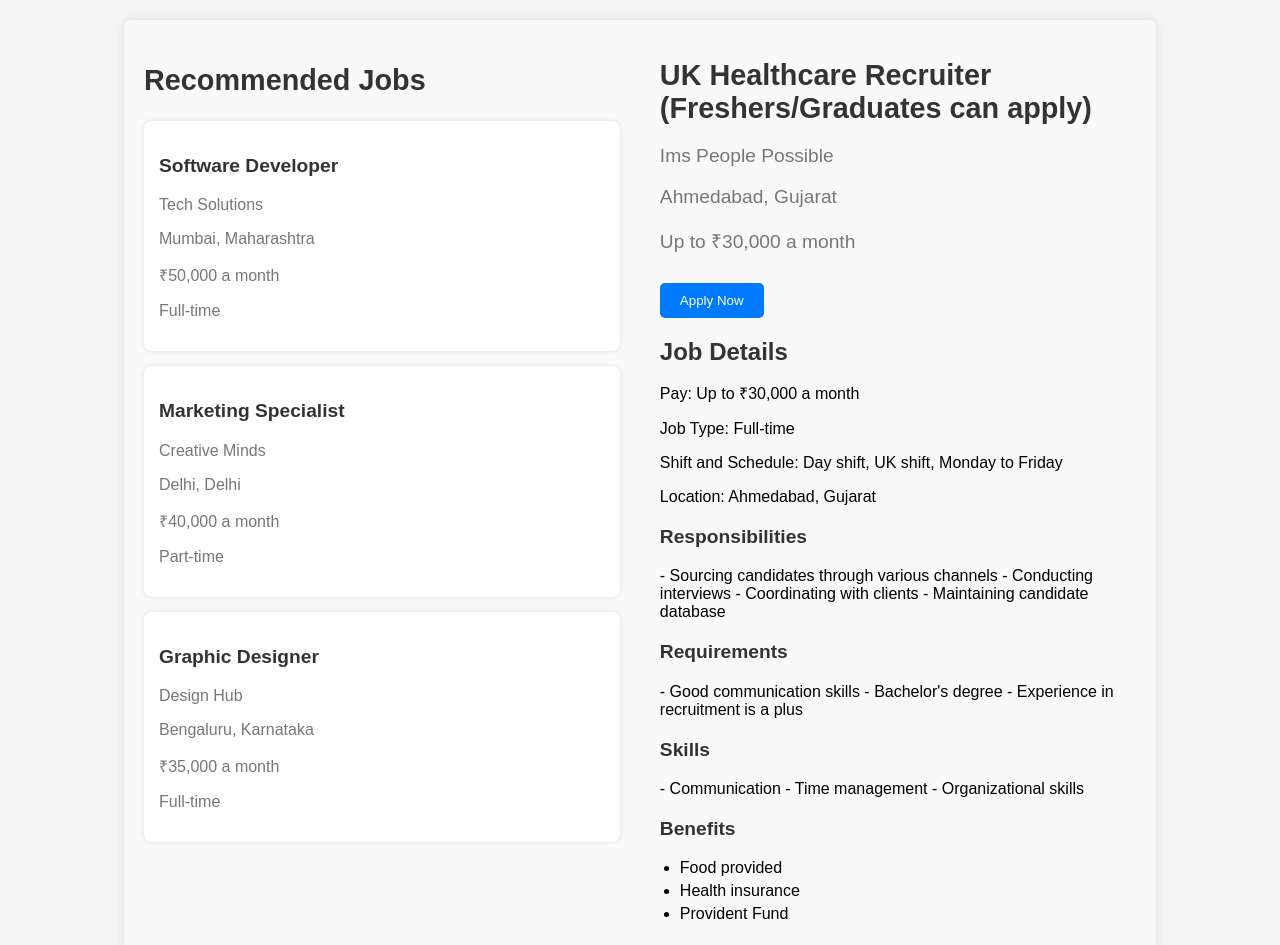
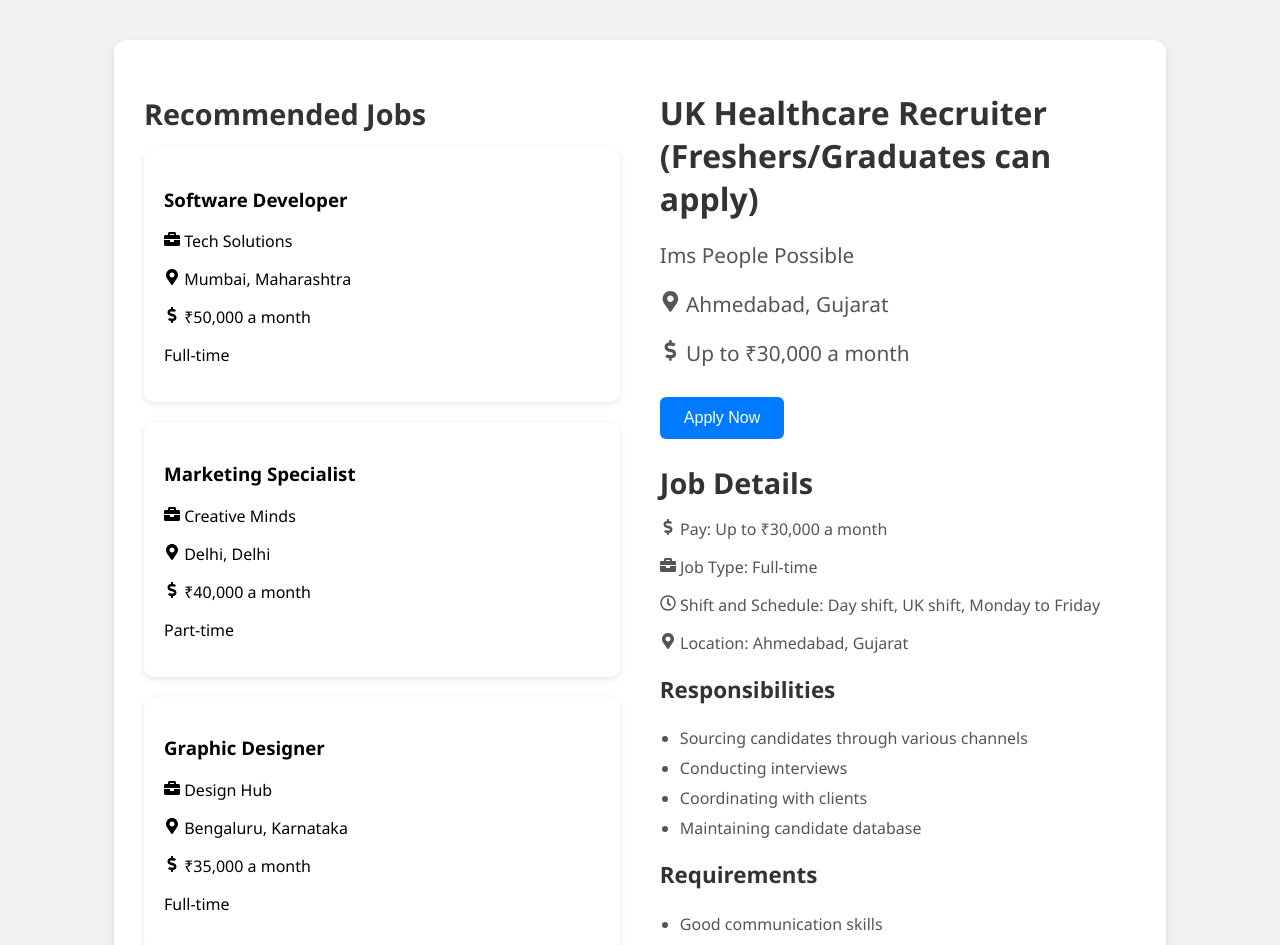
Before and after one commit to Yashgabani845/hiring-portal, a React (Create React App) app in the folder hiring-portal/: page /job/1 in a window 1280 px wide. Shown: the top 945 px of the page. Built offline with nearby package versions, Linux system fonts and the light colour scheme.

Commit message:
particular job view added

```diff
--- a/hiring-portal/package.json
+++ b/hiring-portal/package.json
@@ -18,6 +18,8 @@
     "react-router-dom": "^6.24.1",
     "react-scripts": "5.0.1",
     "react-select": "^5.8.0",
+    "styled-components": "^6.1.12",
+    "tailwindcss": "^3.4.6",
     "web-vitals": "^2.1.4"
   },
   "scripts": {
--- a/hiring-portal/src/CSS/job.css
+++ b/hiring-portal/src/CSS/job.css
@@ -1,18 +1,22 @@
+/* job.css */
+
 .job-page {
     display: flex;
     justify-content: center;
-    padding: 20px;
-    font-family: Arial, sans-serif;
+    padding: 40px 20px;
+    font-family: 'Segoe UI', Tahoma, Geneva, Verdana, sans-serif;
+    background-color: #f2f2f2;
 }
 
 .job-container {
     display: flex;
     justify-content: space-between;
     width: 80%;
-    background: #f9f9f9;
-    border-radius: 8px;
-    box-shadow: 0 0 10px rgba(0, 0, 0, 0.1);
-    padding: 20px;
+    background: #ffffff;
+    border-radius: 12px;
+    box-shadow: 0 4px 8px rgba(0, 0, 0, 0.1);
+    padding: 30px;
+    gap: 20px;
 }
 
 .recommended-jobs, .current-job {
@@ -20,72 +24,65 @@
 }
 
 .recommended-jobs h2, .current-job h1 {
-    font-size: 1.8em;
+    font-size: 2em;
     color: #333;
+    margin-bottom: 20px;
 }
 
 .recommended-job-card {
-    background: #fff;
-    border-radius: 8px;
-    box-shadow: 0 0 5px rgba(0, 0, 0, 0.1);
-    padding: 15px;
-    margin-bottom: 15px;
+    background: #ffffff;
+    border-radius: 10px;
+    box-shadow: 0 2px 6px rgba(0, 0, 0, 0.1);
+    padding: 20px;
+    margin-bottom: 20px;
+    transition: box-shadow 0.3s ease, transform 0.3s ease;
 }
 
-.recommended-job-card h3 {
-    font-size: 1.2em;
-    color: #333;
+.recommended-job-card:hover {
+    box-shadow: 0 4px 12px rgba(0, 0, 0, 0.2);
+    transform: translateY(-5px);
 }
 
-.recommended-job-card p {
-    font-size: 1em;
-    color: #777;
+.job-title {
+    font-size: 2em;
+    color: #333;
+    margin-bottom: 20px;
 }
 
-.current-job .company, .location, .salary {
-    font-size: 1.2em;
-    color: #777;
-}
-
-.apply-btn {
-    padding: 10px 20px;
-    background-color: #007bff;
-    color: white;
-    border: none;
-    border-radius: 5px;
-    cursor: pointer;
-    margin-top: 10px;
-}
-
-.apply-btn:hover {
-    background-color: #0056b3;
-}
-
-.job-details {
-    margin-top: 20px;
-}
-
-.job-details h2 {
-    font-size: 1.5em;
-    margin-bottom: 10px;
-    color: #333;
-}
-
-.job-details p {
-    margin-bottom: 10px;
-}
-
-.job-details h3 {
-    font-size: 1.2em;
+.job-subheading {
+    font-size: 1.4em;
     margin-top: 20px;
     color: #333;
 }
 
-.job-details ul {
+.job-details-list {
     list-style-type: disc;
     padding-left: 20px;
+    color: #555;
 }
 
-.job-details ul li {
-    margin-bottom: 5px;
+.job-detail-item {
+    margin-bottom: 8px;
 }
+
+.job-detail, .job-company, .job-location, .job-salary {
+    margin-bottom: 15px;
+    color: #555;
+}
+
+.apply-button {
+    padding: 12px 24px;
+    background-color: #007bff;
+    color: #ffffff;
+    border: none;
+    border-radius: 6px;
+    cursor: pointer;
+    margin-top: 20px;
+    font-size: 1em;
+    transition: background-color 0.3s ease, transform 0.3s ease;
+}
+
+.apply-button:hover {
+    background-color: #0056b3;
+    transform: translateY(-2px);
+}
--- a/hiring-portal/src/Components/Job.jsx
+++ b/hiring-portal/src/Components/Job.jsx
@@ -1,6 +1,117 @@
 import React from "react";
 import { useParams } from "react-router-dom";
-import "../CSS/job.css";
+import styled from "styled-components";
+import { FaRegClock, FaMapMarkerAlt, FaDollarSign, FaBriefcase } from "react-icons/fa";
+import "../CSS/job.css"
+// Styled Components
+const JobPage = styled.div`
+    display: flex;
+    justify-content: center;
+    padding: 40px 20px;
+    font-family: 'Segoe UI', Tahoma, Geneva, Verdana, sans-serif;
+    background-color: #f2f2f2;
+`;
+
+const JobContainer = styled.div`
+    display: flex;
+    justify-content: space-between;
+    width: 80%;
+    background: #ffffff;
+    border-radius: 12px;
+    box-shadow: 0 4px 8px rgba(0, 0, 0, 0.1);
+    padding: 30px;
+    gap: 20px;
+`;
+
+const RecommendedJobs = styled.div`
+    width: 48%;
+`;
+
+const CurrentJob = styled.div`
+    width: 48%;
+`;
+
+const JobCard = styled.div`
+    background: #ffffff;
+    border-radius: 10px;
+    box-shadow: 0 2px 6px rgba(0, 0, 0, 0.1);
+    padding: 20px;
+    margin-bottom: 20px;
+    transition: box-shadow 0.3s ease, transform 0.3s ease;
+
+    &:hover {
+        box-shadow: 0 4px 12px rgba(0, 0, 0, 0.2);
+        transform: translateY(-5px);
+    }
+`;
+
+const JobTitle = styled.h1`
+    font-size: 2em;
+    color: #333;
+    margin-bottom: 20px;
+`;
+
+const JobHeading = styled.h2`
+    font-size: 1.8em;
+    margin-bottom: 15px;
+    color: #333;
+`;
+
+const JobSubheading = styled.h3`
+    font-size: 1.4em;
+    margin-top: 20px;
+    color: #333;
+`;
+
+const JobDetailsList = styled.ul`
+    list-style-type: disc;
+    padding-left: 20px;
+    color: #555;
+`;
+
+const JobDetailItem = styled.li`
+    margin-bottom: 8px;
+`;
+
+const JobDetail = styled.p`
+    margin-bottom: 15px;
+    color: #555;
+`;
+
+const JobCompany = styled.p`
+    font-size: 1.3em;
+    color: #555;
+    margin-bottom: 10px;
+`;
+
+const JobLocation = styled.p`
+    font-size: 1.3em;
+    color: #555;
+    margin-bottom: 10px;
+`;
+
+const JobSalary = styled.p`
+    font-size: 1.3em;
+    color: #555;
+    margin-bottom: 10px;
+`;
+
+const ApplyButton = styled.button`
+    padding: 12px 24px;
+    background-color: #007bff;
+    color: #ffffff;
+    border: none;
+    border-radius: 6px;
+    cursor: pointer;
+    margin-top: 20px;
+    font-size: 1em;
+    transition: background-color 0.3s ease, transform 0.3s ease;
+
+    &:hover {
+        background-color: #0056b3;
+        transform: translateY(-2px);
+    }
+`;
 
 const Job = () => {
     const { id } = useParams();
@@ -19,22 +130,22 @@ const Job = () => {
             Kindly find below the job description!
             ...
         `,
-        responsibilities: `
-            - Sourcing candidates through various channels
-            - Conducting interviews
-            - Coordinating with clients
-            - Maintaining candidate database
-        `,
-        requirements: `
-            - Good communication skills
-            - Bachelor's degree
-            - Experience in recruitment is a plus
-        `,
-        skills: `
-            - Communication
-            - Time management
-            - Organizational skills
-        `
+        responsibilities: [
+            "Sourcing candidates through various channels",
+            "Conducting interviews",
+            "Coordinating with clients",
+            "Maintaining candidate database"
+        ],
+        requirements: [
+            "Good communication skills",
+            "Bachelor's degree",
+            "Experience in recruitment is a plus"
+        ],
+        skills: [
+            "Communication",
+            "Time management",
+            "Organizational skills"
+        ]
     };
 
     const recommendedJobs = [
@@ -65,50 +176,62 @@ const Job = () => {
     ];
 
     return (
-        <div className="job-page">
-            <div className="job-container">
-                <div className="recommended-jobs">
-                    <h2>Recommended Jobs</h2>
+        <JobPage>
+            <JobContainer>
+                <RecommendedJobs>
+                    <JobHeading>Recommended Jobs</JobHeading>
                     {recommendedJobs.map((job) => (
-                        <div key={job.id} className="recommended-job-card">
+                        <JobCard key={job.id}>
                             <h3>{job.title}</h3>
-                            <p>{job.company}</p>
-                            <p>{job.location}</p>
-                            <p>{job.salary}</p>
+                            <p><FaBriefcase /> {job.company}</p>
+                            <p><FaMapMarkerAlt /> {job.location}</p>
+                            <p><FaDollarSign /> {job.salary}</p>
                             <p>{job.type}</p>
-                        </div>
+                        </JobCard>
                     ))}
-                </div>
-                <div className="current-job">
-                    <h1>{jobDetails.title}</h1>
-                    <p className="company">{jobDetails.company}</p>
-                    <p className="location">{jobDetails.location}</p>
-                    <p className="salary">{jobDetails.salary}</p>
-                    <button className="apply-btn">Apply Now</button>
-                    <div className="job-details">
-                        <h2>Job Details</h2>
-                        <p>Pay: {jobDetails.salary}</p>
-                        <p>Job Type: {jobDetails.type}</p>
-                        <p>Shift and Schedule: {jobDetails.shift.join(", ")}</p>
-                        <p>Location: {jobDetails.location}</p>
-                        <h3>Responsibilities</h3>
-                        <p>{jobDetails.responsibilities}</p>
-                        <h3>Requirements</h3>
-                        <p>{jobDetails.requirements}</p>
-                        <h3>Skills</h3>
-                        <p>{jobDetails.skills}</p>
-                        <h3>Benefits</h3>
-                        <ul>
+                </RecommendedJobs>
+                <CurrentJob>
+                    <JobTitle>{jobDetails.title}</JobTitle>
+                    <JobCompany>{jobDetails.company}</JobCompany>
+                    <JobLocation><FaMapMarkerAlt /> {jobDetails.location}</JobLocation>
+                    <JobSalary><FaDollarSign /> {jobDetails.salary}</JobSalary>
+                    <ApplyButton>Apply Now</ApplyButton>
+                    <div>
+                        <JobHeading>Job Details</JobHeading>
+                        <JobDetail><FaDollarSign /> Pay: {jobDetails.salary}</JobDetail>
+                        <JobDetail><FaBriefcase /> Job Type: {jobDetails.type}</JobDetail>
+                        <JobDetail><FaRegClock /> Shift and Schedule: {jobDetails.shift.join(", ")}</JobDetail>
+                        <JobDetail><FaMapMarkerAlt /> Location: {jobDetails.location}</JobDetail>
+                        <JobSubheading>Responsibilities</JobSubheading>
+                        <JobDetailsList>
+                            {jobDetails.responsibilities.map((resp, index) => (
+                                <JobDetailItem key={index}>{resp}</JobDetailItem>
+                            ))}
+                        </JobDetailsList>
+                        <JobSubheading>Requirements</JobSubheading>
+                        <JobDetailsList>
+                            {jobDetails.requirements.map((req, index) => (
+                                <JobDetailItem key={index}>{req}</JobDetailItem>
+                            ))}
+                        </JobDetailsList>
+                        <JobSubheading>Skills</JobSubheading>
+                        <JobDetailsList>
+                            {jobDetails.skills.map((skill, index) => (
+                                <JobDetailItem key={index}>{skill}</JobDetailItem>
+                            ))}
+                        </JobDetailsList>
+                        <JobSubheading>Benefits</JobSubheading>
+                        <JobDetailsList>
                             {jobDetails.benefits.map((benefit, index) => (
-                                <li key={index}>{benefit}</li>
+                                <JobDetailItem key={index}>{benefit}</JobDetailItem>
                             ))}
-                        </ul>
-                        <h3>Full Job Description</h3>
-                        <p>{jobDetails.description}</p>
+                        </JobDetailsList>
+                        <JobSubheading>Full Job Description</JobSubheading>
+                        <JobDetail>{jobDetails.description}</JobDetail>
                     </div>
-                </div>
-            </div>
-        </div>
+                </CurrentJob>
+            </JobContainer>
+        </JobPage>
     );
 };
 
```
Also changed, not shown: 1 other file (tests, documents, lock files or other folders).
